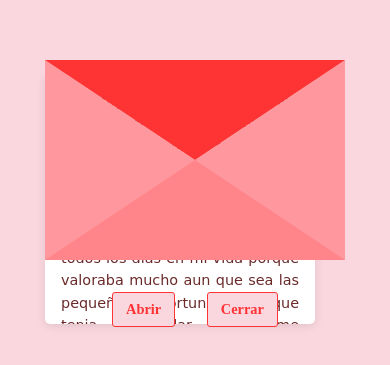
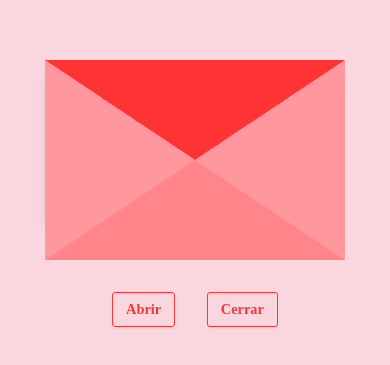
Before and after one commit to Dawoooooo/para-mi-noviecita-3, a plain HTML site: page index.html in a window 390 px wide. Shown: the part 229-594 px from the top of the page. Drawn offline with Linux system fonts and the light colour scheme.

Commit message:
style.css

```diff
--- a/style.css
+++ b/style.css
@@ -184,7 +184,7 @@ main {
 
   .paper {
     width: 90%; /* Asegura que el ancho sea relativo al contenedor */
-    height: 250px; /* Altura inicial de 100px para que esté parcialmente visible */
+    height: 150px; /* Altura inicial de 100px para que esté parcialmente visible */
     padding: 1rem; /* Ajusta el padding para móviles */
     font-size: 0.9rem; /* Tamaño de fuente adaptado a móviles */
     line-height: 1.4rem; /* Ajusta el espaciado entre líneas */
```
